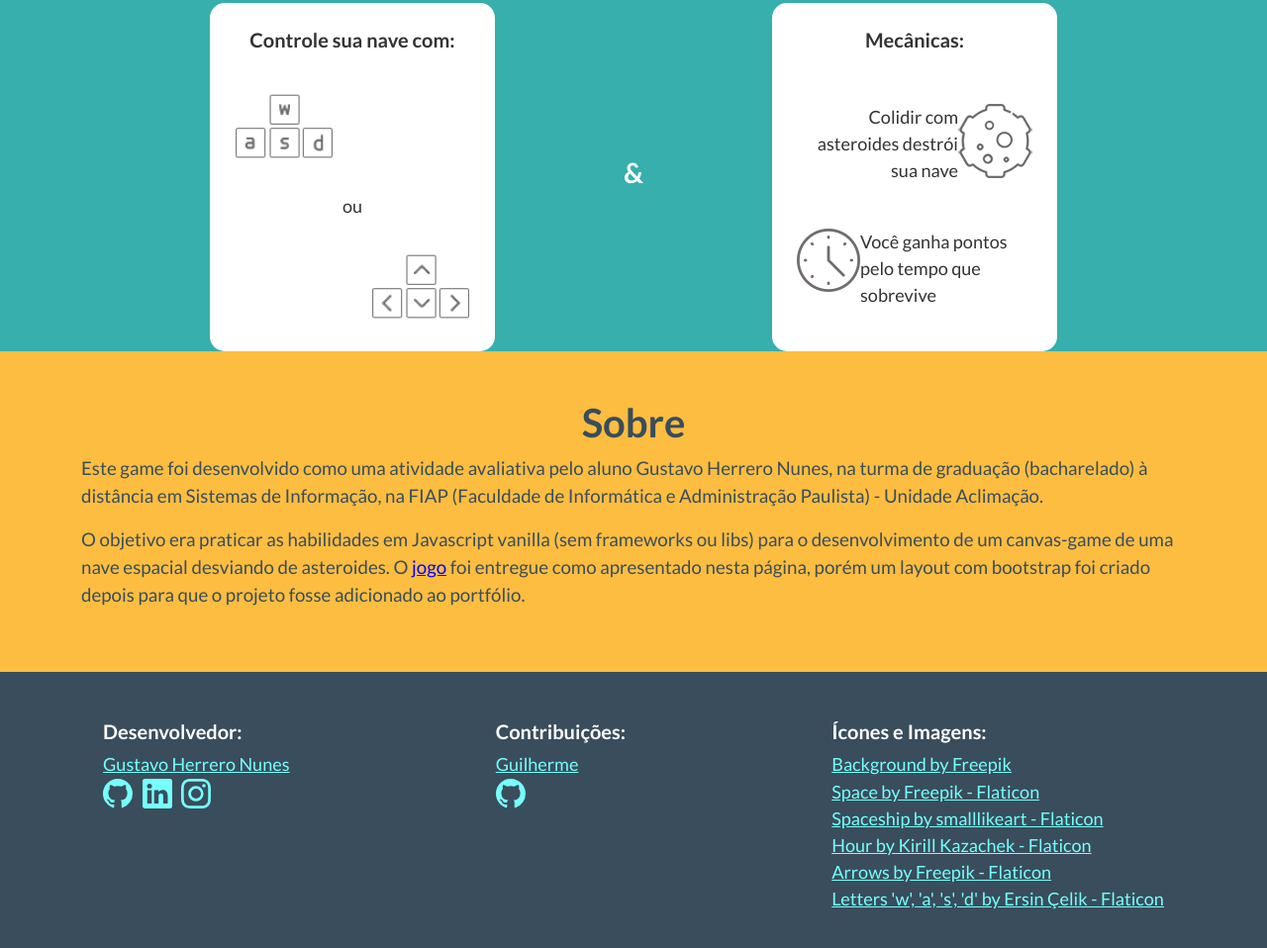
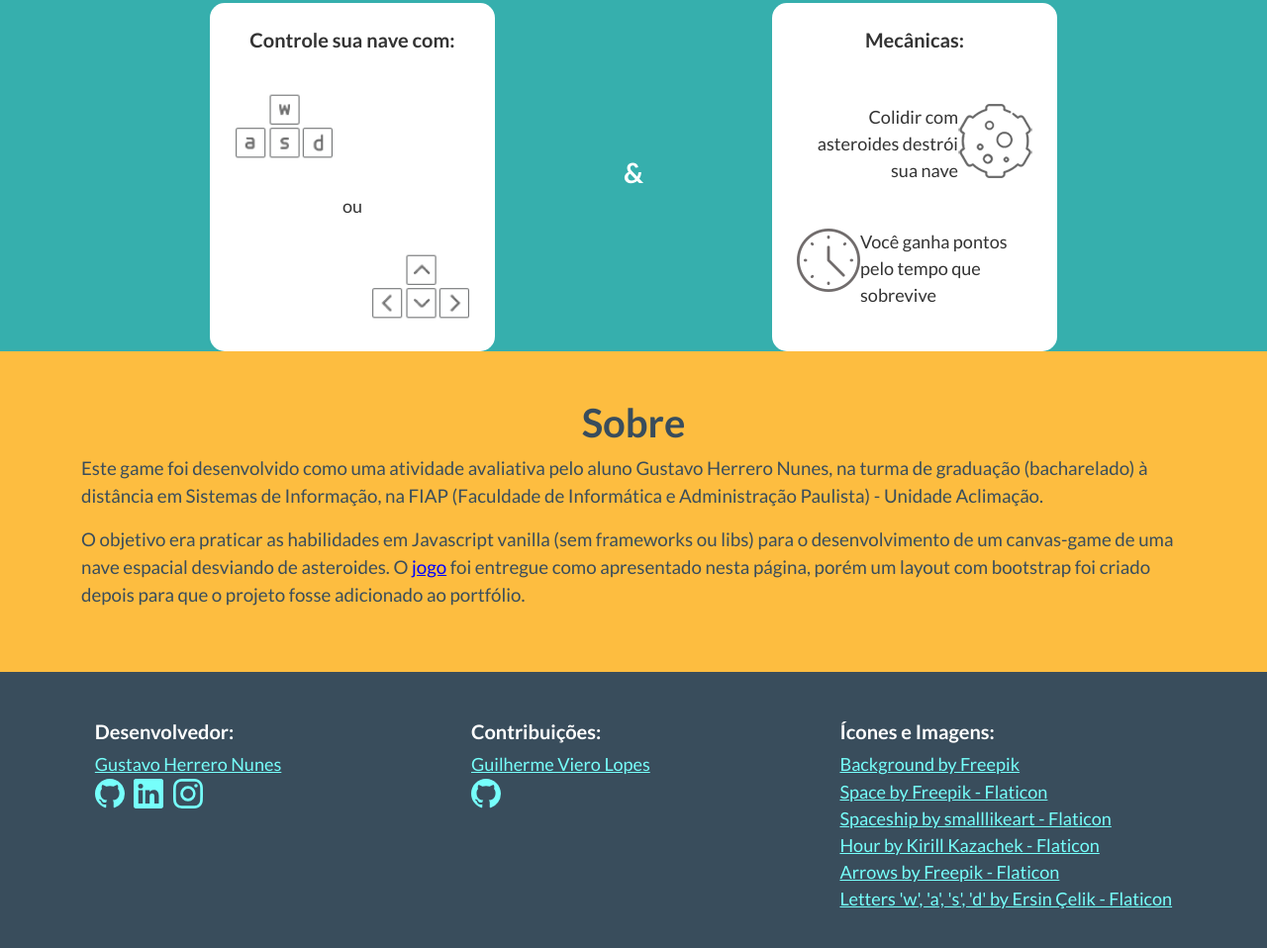
Before and after one commit to GustavoHerreroNunes/to-infinity-and-beyond, a plain HTML site: page index.html in a window 1280 px wide. Shown: the part 601-1559 px from the top of the page at 99% size. Drawn offline with nearby package versions, Linux system fonts and the light colour scheme.

Commit message:
Edit: writing the contributor's full name

```diff
--- a/index.html
+++ b/index.html
@@ -83,7 +83,7 @@
         <article>
             <h5>Contribuições:</h5>
             <ul>
-                <li><a href="https://github.com/guiviero">Guilherme</a></li>
+                <li><a href="https://github.com/guiviero">Guilherme Viero Lopes</a></li>
                 <li>
                     <a href="https://github.com/guiviero">
                         <svg xmlns="http://www.w3.org/2000/svg" width="30" height="30" fill="currentColor" class="bi bi-github" viewBox="0 0 16 16">
```
